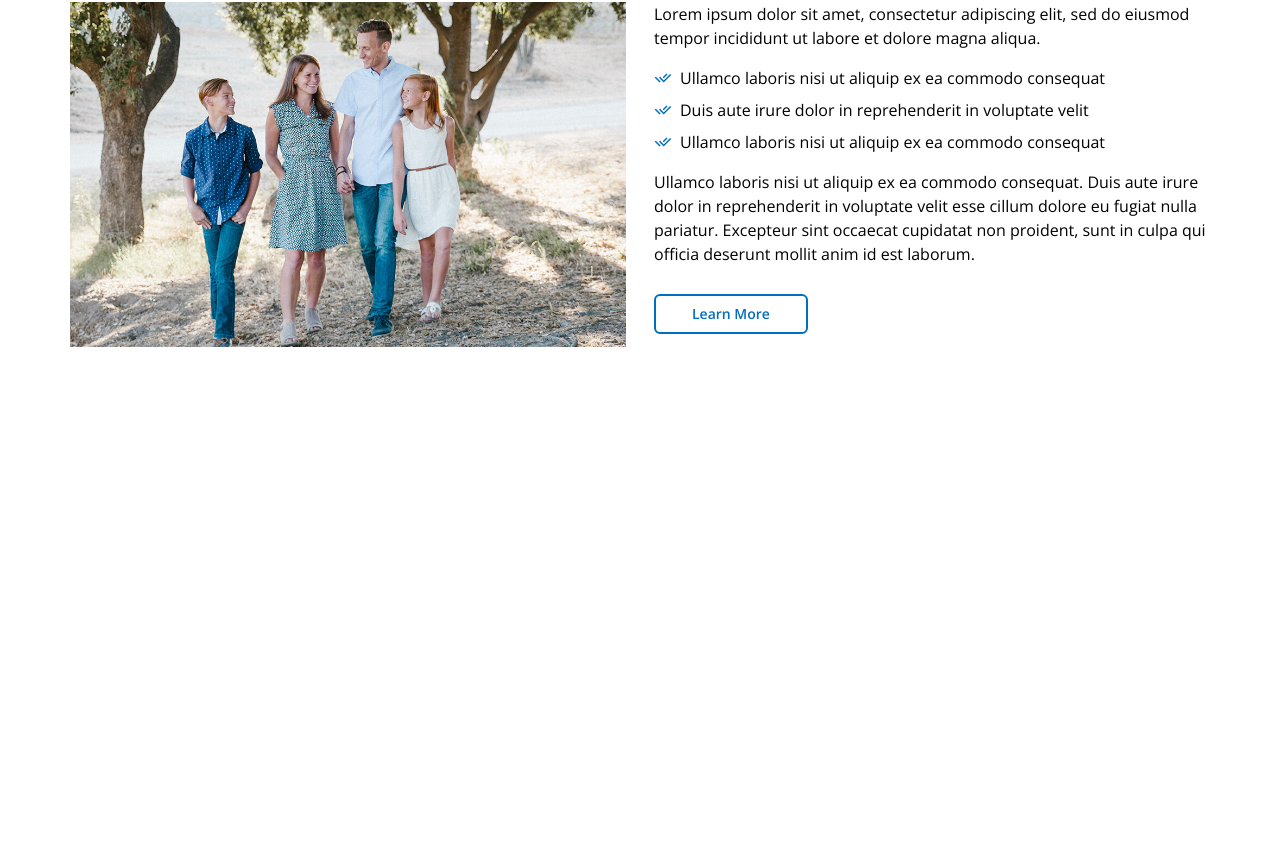
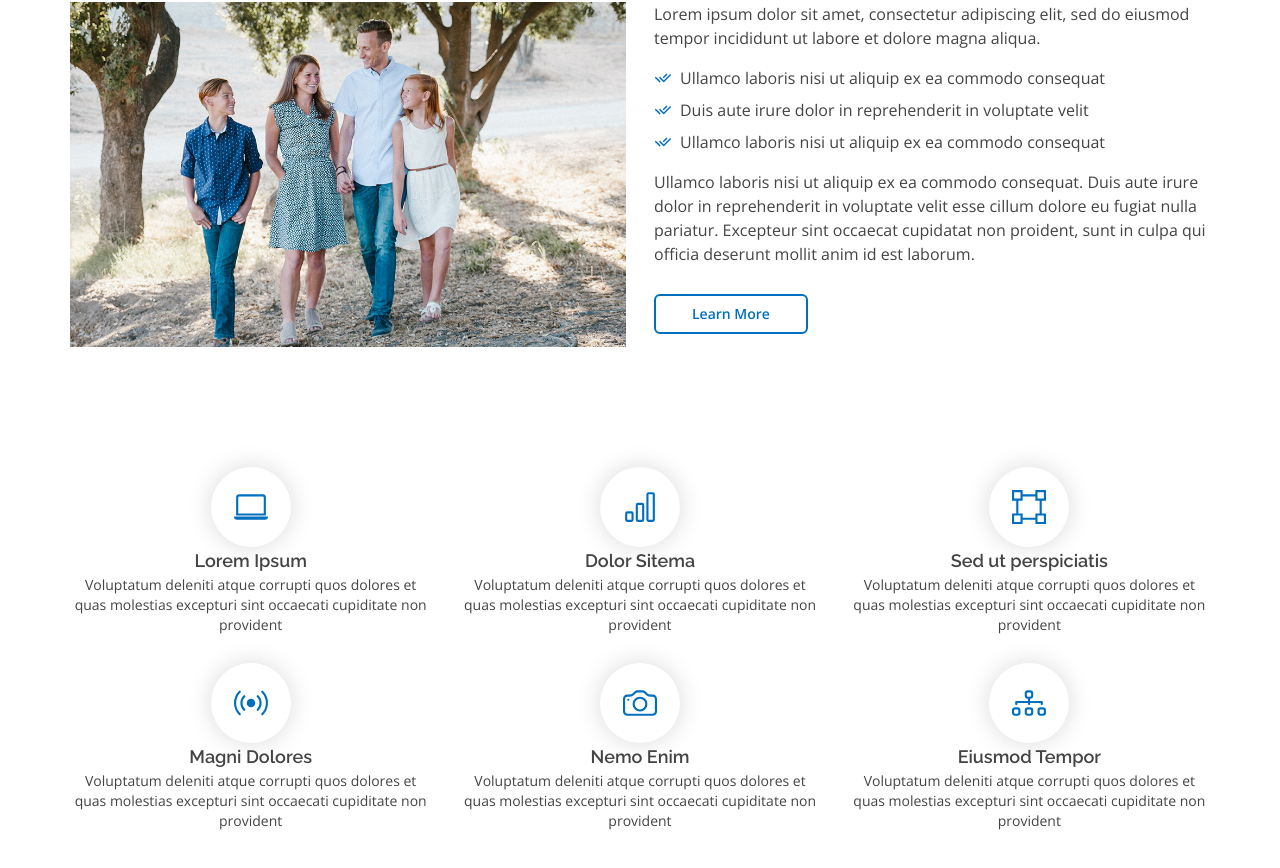
Before and after one commit to LucasBargas/projetos_tailwindcss, a React (Create React App) app in the folder me_family/: page / in a window 1280 px wide. Shown: the part 858-1726 px from the top of the page. Before the commit the page ends 1265 px from the top, so only its background shows below. Built offline with nearby package versions, Linux system fonts and the light colour scheme.

Commit message:
Cards em features - em desenvolvimento

```diff
--- a/me_family/src/pages/HomePage/AboutSection/AboutSection.js
+++ b/me_family/src/pages/HomePage/AboutSection/AboutSection.js
@@ -5,7 +5,7 @@ import aboutImage from '../../../assets/images/about.jpg'
 
 const AboutSection = () => {
   return (
-    <section className='app-space py-15 font-open-sans'>
+    <section className='app-space py-15 text-font-color font-open-sans'>
       <div className='app-container'>
         <HomeSectionTitle>My & Family</HomeSectionTitle>
         <div className='text-center pt-10 pb-6'>
--- /dev/null
+++ b/me_family/src/pages/HomePage/FeaturesSection/FeaturesSection.js
@@ -0,0 +1,63 @@
+import React from 'react';
+import { BsDiagram3, BsCamera, BsBroadcast, BsBoundingBox, BsBarChart, BsLaptop } from 'react-icons/bs';
+
+const features = [
+  {
+    icon: <BsLaptop />,
+    title: 'Lorem Ipsum',
+    text: 'Voluptatum deleniti atque corrupti quos dolores et quas molestias excepturi sint occaecati cupiditate non provident',
+  },
+  {
+    icon: <BsBarChart />,
+    title: 'Dolor Sitema',
+    text: 'Voluptatum deleniti atque corrupti quos dolores et quas molestias excepturi sint occaecati cupiditate non provident',
+  },
+  {
+    icon: <BsBoundingBox />,
+    title: 'Sed ut perspiciatis',
+    text: 'Voluptatum deleniti atque corrupti quos dolores et quas molestias excepturi sint occaecati cupiditate non provident',
+  },
+  {
+    icon: <BsBroadcast />,
+    title: 'Magni Dolores',
+    text: 'Voluptatum deleniti atque corrupti quos dolores et quas molestias excepturi sint occaecati cupiditate non provident',
+  },
+  {
+    icon: <BsCamera />,
+    title: 'Nemo Enim',
+    text: 'Voluptatum deleniti atque corrupti quos dolores et quas molestias excepturi sint occaecati cupiditate non provident',
+  },
+  {
+    icon: <BsDiagram3 />,
+    title: 'Eiusmod Tempor',
+    text: 'Voluptatum deleniti atque corrupti quos dolores et quas molestias excepturi sint occaecati cupiditate non provident',
+  },
+];
+
+const FeaturesSection = () => {
+  return (
+    <section className='app-space py-15 text-font-color font-open-sans'>
+      <div className='app-container'>
+        <div className='grid sm:grid-cols-2 lg:grid-cols-3 sm:gap-y-8 lg:gap-[28px]'>
+          {features.map(({ icon, title, text }) => (
+            <div key={title} className='text-center'>
+              <figure className='flex justify-center'>
+                <span className='flex items-center justify-center h-20 w-20 rounded-full shadow-feature text-[34px] text-sky-blue'>
+                  {icon}
+                </span>
+              </figure>
+              <div>
+                <h3 className='text-lg font-raleway font-semibold'>{title}</h3>
+              </div>
+              <div>
+                <p className='text-sm'>{text}</p>
+              </div>
+            </div>
+          ))}
+        </div>
+      </div>
+    </section>
+  )
+}
+
+export default FeaturesSection;
--- a/me_family/src/pages/HomePage/HomePage.js
+++ b/me_family/src/pages/HomePage/HomePage.js
@@ -1,5 +1,6 @@
 import React from 'react';
 import AboutSection from './AboutSection/AboutSection';
+import FeaturesSection from './FeaturesSection/FeaturesSection';
 import InitialSlider from './InitialSlider/InitialSlider';
 
 const HomePage = () => {
@@ -7,6 +8,7 @@ const HomePage = () => {
     <>
       <InitialSlider />
       <AboutSection />
+      <FeaturesSection />
     </>
   )
 }
--- a/me_family/tailwind.config.js
+++ b/me_family/tailwind.config.js
@@ -39,6 +39,7 @@ module.exports = {
 
       boxShadow: {
         'header': '0px 2px 15px rgba(36, 50, 93, .1)',
+        'feature': '0px 0 25px rgba(0, 0, 0, .15)'
       },
 
       fontSize: {
```
